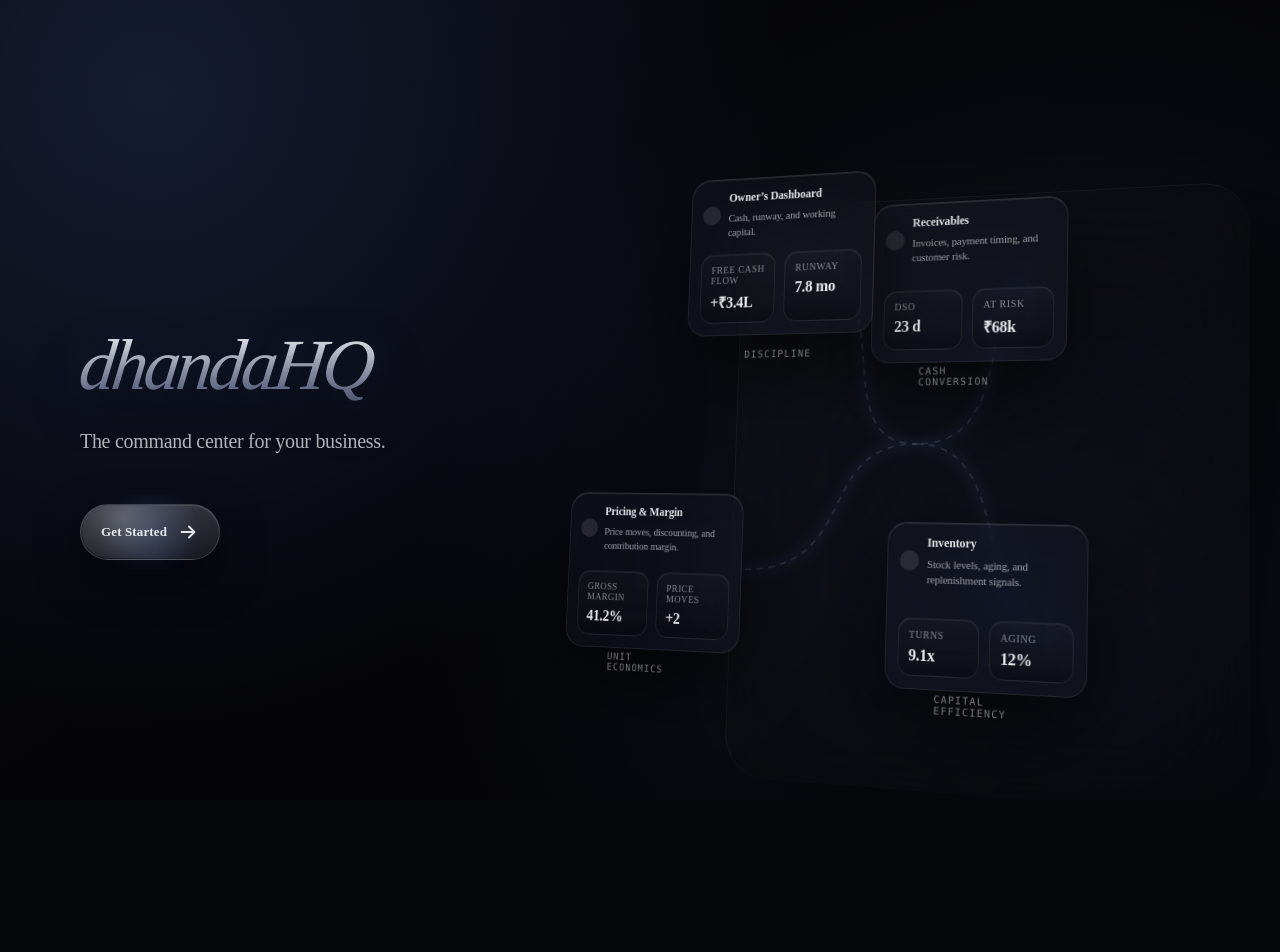
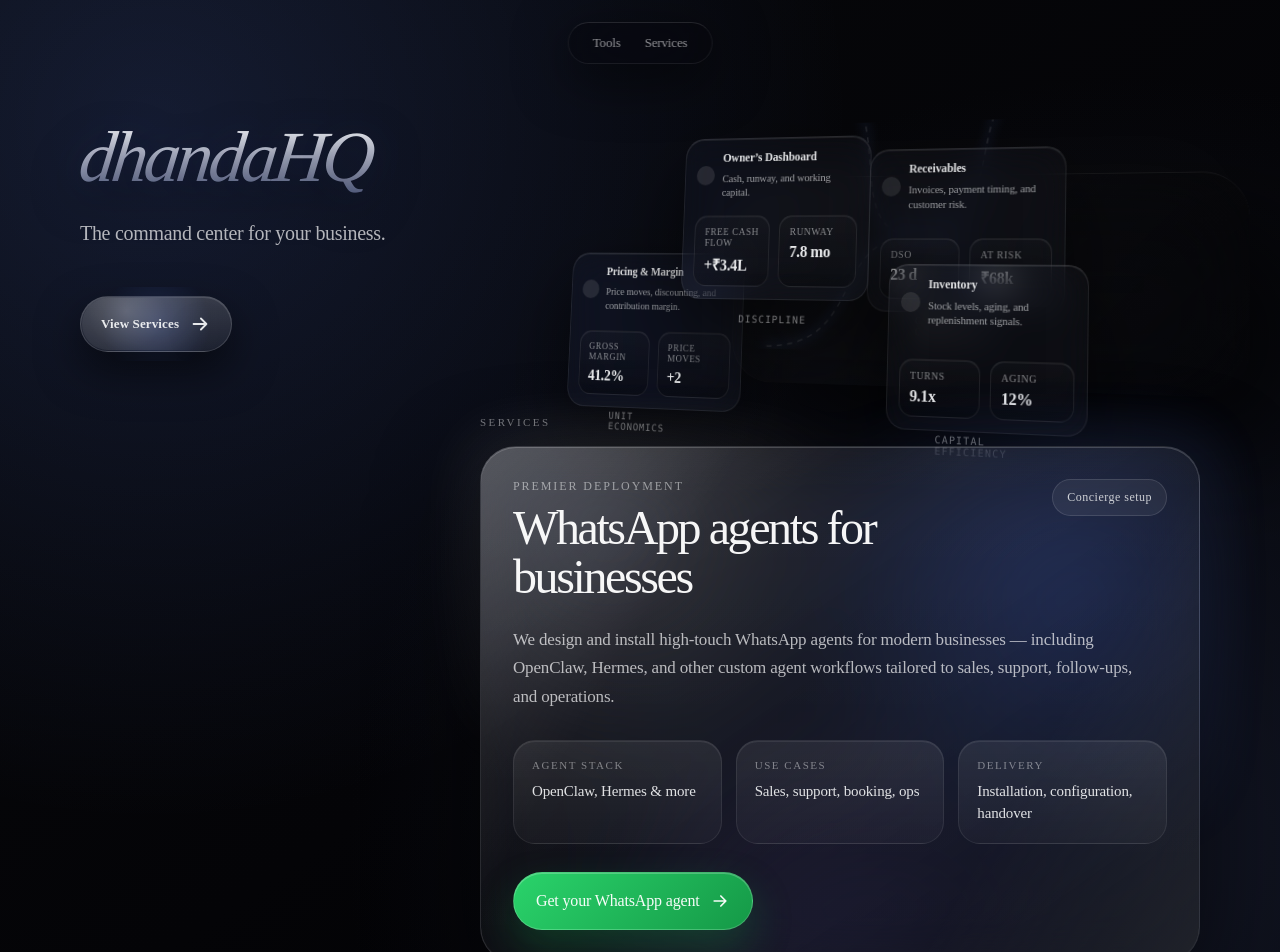
Before and after one commit to abhavk/dhanda-hq, a Next.js app: page / in a window 1280 px wide. Shown: the top 952 px of the page. Before the commit the page ends 800 px from the top, so only its background shows below. Built offline with nearby package versions, Linux system fonts and the light colour scheme.

Commit message:
Restore services nav and v158 WhatsApp agents panel

```diff
--- a/app/page.module.css
+++ b/app/page.module.css
@@ -43,6 +43,44 @@
   color: var(--text-primary);
 }
 
+.nav {
+  position: fixed;
+  top: 22px;
+  left: 50%;
+  transform: translateX(-50%);
+
+  display: flex;
+  align-items: center;
+  gap: 32px;
+  padding: 12px 24px;
+
+  background: rgba(5, 6, 10, 0.42);
+  backdrop-filter: blur(30px) saturate(120%);
+  -webkit-backdrop-filter: blur(28px) saturate(135%);
+
+  border: 1px solid rgba(255, 255, 255, 0.08);
+  border-top: 1px solid rgba(255, 255, 255, 0.12);
+  border-radius: var(--radius-pill);
+  z-index: 100;
+  box-shadow: 0 14px 54px rgba(0, 0, 0, 0.58);
+}
+
+.navLinks {
+  display: flex;
+  gap: 24px;
+}
+
+.navLinks a {
+  color: rgba(246, 247, 248, 0.58);
+  text-decoration: none;
+  font-size: 13px;
+  font-weight: 430;
+  transition: color 0.2s ease;
+}
+
+.navLinks a:hover {
+  color: rgba(246, 247, 248, 0.92);
+}
 
 .main {
   flex: 1;
@@ -88,7 +126,6 @@
   margin-bottom: 22px;
   color: var(--text-primary);
 
-  /* Slanted, but controlled + authoritative */
   font-style: italic;
   transform: skewX(-7deg);
   display: inline-block;
@@ -131,6 +168,7 @@
   border: 1px solid rgba(255, 255, 255, 0.14);
   cursor: pointer;
   position: relative;
+  text-decoration: none;
 
   box-shadow:
     0 18px 44px rgba(0, 0, 0, 0.55),
@@ -353,7 +391,6 @@
   color: rgba(246, 247, 248, 0.95);
 }
 
-
 .playIndicator {
   align-self: flex-end;
   width: 24px;
@@ -496,6 +533,196 @@
   right: -20px;
 }
 
+.servicesSection {
+  width: 100%;
+  padding: 32px 80px 80px;
+}
+
+.servicesInner {
+  max-width: 1600px;
+  margin: 0 auto;
+  display: flex;
+  justify-content: flex-end;
+}
+
+.servicePanel {
+  position: relative;
+  width: 100%;
+  max-width: 720px;
+}
+
+.serviceEyebrow {
+  margin-bottom: 18px;
+  font-size: 11px;
+  letter-spacing: 0.22em;
+  text-transform: uppercase;
+  color: rgba(246, 247, 248, 0.46);
+}
+
+.serviceShell {
+  position: relative;
+  border-radius: 36px;
+}
+
+.serviceGlow {
+  position: absolute;
+  inset: -24px;
+  border-radius: 44px;
+  background:
+    radial-gradient(circle at 20% 20%, rgba(255, 255, 255, 0.14) 0%, transparent 34%),
+    radial-gradient(circle at 80% 30%, rgba(95, 134, 255, 0.28) 0%, transparent 38%),
+    radial-gradient(circle at 50% 100%, rgba(166, 136, 255, 0.18) 0%, transparent 42%);
+  filter: blur(26px);
+  opacity: 0.95;
+  pointer-events: none;
+}
+
+.serviceCard {
+  position: relative;
+  overflow: hidden;
+  padding: 32px;
+  border-radius: 36px;
+  background:
+    linear-gradient(145deg, rgba(255, 255, 255, 0.12) 0%, rgba(255, 255, 255, 0.04) 24%, rgba(11, 13, 20, 0.78) 100%),
+    linear-gradient(180deg, rgba(255, 255, 255, 0.04), rgba(255, 255, 255, 0.01));
+  border: 1px solid rgba(255, 255, 255, 0.12);
+  box-shadow:
+    0 34px 100px rgba(0, 0, 0, 0.58),
+    inset 0 1px 0 rgba(255, 255, 255, 0.18),
+    inset 0 -1px 0 rgba(255, 255, 255, 0.04);
+  backdrop-filter: blur(26px) saturate(140%);
+  -webkit-backdrop-filter: blur(26px) saturate(140%);
+}
+
+.serviceCard::before {
+  content: '';
+  position: absolute;
+  inset: 0;
+  background: linear-gradient(120deg, rgba(255, 255, 255, 0.14) 0%, transparent 26%, transparent 72%, rgba(255, 255, 255, 0.08) 100%);
+  pointer-events: none;
+}
+
+.serviceHeader {
+  position: relative;
+  z-index: 1;
+  display: flex;
+  align-items: flex-start;
+  justify-content: space-between;
+  gap: 16px;
+}
+
+.serviceKicker {
+  margin: 0 0 10px;
+  font-size: 12px;
+  letter-spacing: 0.16em;
+  text-transform: uppercase;
+  color: rgba(246, 247, 248, 0.52);
+}
+
+.serviceTitle {
+  margin: 0;
+  font-size: clamp(32px, 4vw, 48px);
+  line-height: 1.02;
+  letter-spacing: -0.05em;
+  font-weight: 520;
+  color: rgba(255, 255, 255, 0.96);
+}
+
+.serviceBadge {
+  flex-shrink: 0;
+  padding: 10px 14px;
+  border-radius: 999px;
+  border: 1px solid rgba(255, 255, 255, 0.12);
+  background: rgba(255, 255, 255, 0.06);
+  color: rgba(246, 247, 248, 0.8);
+  font-size: 12px;
+  letter-spacing: 0.04em;
+}
+
+.serviceDescription {
+  position: relative;
+  z-index: 1;
+  margin: 24px 0 28px;
+  max-width: 620px;
+  font-size: 17px;
+  line-height: 1.7;
+  color: rgba(246, 247, 248, 0.72);
+}
+
+.serviceHighlights {
+  position: relative;
+  z-index: 1;
+  display: grid;
+  grid-template-columns: repeat(3, minmax(0, 1fr));
+  gap: 14px;
+}
+
+.serviceHighlight {
+  display: flex;
+  flex-direction: column;
+  gap: 10px;
+  padding: 18px;
+  border-radius: 22px;
+  background: linear-gradient(180deg, rgba(255, 255, 255, 0.08) 0%, rgba(255, 255, 255, 0.03) 100%);
+  border: 1px solid rgba(255, 255, 255, 0.08);
+  box-shadow: inset 0 1px 0 rgba(255, 255, 255, 0.08);
+}
+
+.highlightLabel {
+  font-size: 11px;
+  text-transform: uppercase;
+  letter-spacing: 0.14em;
+  color: rgba(246, 247, 248, 0.45);
+}
+
+.highlightValue {
+  font-size: 15px;
+  line-height: 1.45;
+  color: rgba(246, 247, 248, 0.9);
+}
+
+.serviceFooter {
+  position: relative;
+  z-index: 1;
+  margin-top: 28px;
+}
+
+.whatsappButton {
+  display: inline-flex;
+  align-items: center;
+  justify-content: center;
+  gap: 10px;
+  min-height: 58px;
+  padding: 0 22px;
+  border-radius: 999px;
+  text-decoration: none;
+  color: rgba(255, 255, 255, 0.96);
+  background: linear-gradient(135deg, #2ad36b 0%, #159947 100%);
+  border: 1px solid rgba(255, 255, 255, 0.18);
+  box-shadow:
+    0 18px 40px rgba(21, 153, 71, 0.3),
+    inset 0 1px 0 rgba(255, 255, 255, 0.22);
+  transition: transform 0.16s ease, box-shadow 0.2s ease, filter 0.2s ease;
+}
+
+.whatsappButton:hover {
+  transform: translateY(-1px);
+  filter: brightness(1.03);
+  box-shadow:
+    0 22px 48px rgba(21, 153, 71, 0.38),
+    inset 0 1px 0 rgba(255, 255, 255, 0.24);
+}
+
+.whatsappButton svg {
+  width: 20px;
+  height: 20px;
+  stroke: currentColor;
+  stroke-width: 2;
+  stroke-linecap: round;
+  stroke-linejoin: round;
+  fill: none;
+}
+
 @media (max-width: 1024px) {
   .main {
     grid-template-columns: 1fr;
@@ -529,11 +756,26 @@
   .spatialBackdrop {
     transform: none;
   }
+
+  .servicesSection {
+    padding: 24px 40px 56px;
+  }
+
+  .servicesInner {
+    justify-content: center;
+  }
+
+  .servicePanel {
+    max-width: 100%;
+  }
+
+  .serviceHighlights {
+    grid-template-columns: 1fr;
+  }
 }
 
 @media (max-width: 640px) {
   .nav {
-    /* Keep the pill centered on mobile instead of stretching full-width */
     width: fit-content;
     max-width: calc(100% - 32px);
     left: 50%;
@@ -570,10 +812,34 @@
     margin: 0 auto;
   }
 
-
   .spatialBackdrop {
     inset: 0;
     border-radius: 28px;
+  }
+
+  .servicesSection {
+    padding: 12px 20px 40px;
+  }
+
+  .serviceCard {
+    padding: 24px;
+    border-radius: 28px;
+  }
+
+  .serviceHeader {
+    flex-direction: column;
+  }
+
+  .serviceTitle {
+    font-size: 32px;
+  }
+
+  .serviceDescription {
+    font-size: 16px;
+  }
+
+  .whatsappButton {
+    width: 100%;
   }
 
   .cardVideo {
--- a/app/page.tsx
+++ b/app/page.tsx
@@ -3,25 +3,32 @@
 export default function Home() {
   return (
     <div className={styles.page}>
+      <nav className={styles.nav}>
+        <div className={styles.navLinks}>
+          <a href="#">Tools</a>
+          <a href="#services">Services</a>
+        </div>
+      </nav>
+
       <main className={styles.main}>
         <section className={styles.textSection}>
           <h1 className={styles.h1}>dhandaHQ</h1>
           <p className={styles.subhead}>The command center for your business.</p>
 
           <div className={styles.ctaGroup}>
-            <button className={styles.btnPrimary} aria-label="Get Started">
-              <span className={styles.btnLabel}>Get Started</span>
+            <a className={styles.btnPrimary} href="#services" aria-label="View Services">
+              <span className={styles.btnLabel}>View Services</span>
               <svg viewBox="0 0 24 24" aria-hidden="true">
                 <path d="M5 12h14m0 0l-6-6m6 6l-6 6" />
               </svg>
-            </button>
+            </a>
           </div>
         </section>
 
-        <section className={styles.canvasSection} aria-hidden="true">
+        <section className={styles.canvasSection}>
           <div className={styles.spatialBackdrop} />
           <div className={styles.spatialScene}>
-            <svg className={styles.splines} viewBox="0 0 600 600" preserveAspectRatio="xMidYMid slice">
+            <svg className={styles.splines} viewBox="0 0 600 600" preserveAspectRatio="xMidYMid slice" aria-hidden="true">
               <path className={styles.splineGlow} d="M160 120 C 300 120, 200 300, 300 300" />
               <path className={styles.splinePath} d="M160 120 C 300 120, 200 300, 300 300" />
               <path className={styles.splineGlow} d="M130 420 C 250 420, 200 300, 300 300" />
@@ -118,6 +125,61 @@
           </div>
         </section>
       </main>
+
+      <section className={styles.servicesSection} id="services">
+        <div className={styles.servicesInner}>
+          <div className={styles.servicePanel}>
+            <div className={styles.serviceEyebrow}>Services</div>
+            <div className={styles.serviceShell}>
+              <div className={styles.serviceGlow} />
+              <div className={styles.serviceCard}>
+                <div className={styles.serviceHeader}>
+                  <div>
+                    <p className={styles.serviceKicker}>Premier Deployment</p>
+                    <h2 className={styles.serviceTitle}>WhatsApp agents for businesses</h2>
+                  </div>
+                  <div className={styles.serviceBadge}>Concierge setup</div>
+                </div>
+
+                <p className={styles.serviceDescription}>
+                  We design and install high-touch WhatsApp agents for modern businesses — including OpenClaw,
+                  Hermes, and other custom agent workflows tailored to sales, support, follow-ups, and operations.
+                </p>
+
+                <div className={styles.serviceHighlights}>
+                  <div className={styles.serviceHighlight}>
+                    <span className={styles.highlightLabel}>Agent stack</span>
+                    <span className={styles.highlightValue}>OpenClaw, Hermes & more</span>
+                  </div>
+                  <div className={styles.serviceHighlight}>
+                    <span className={styles.highlightLabel}>Use cases</span>
+                    <span className={styles.highlightValue}>Sales, support, booking, ops</span>
+                  </div>
+                  <div className={styles.serviceHighlight}>
+                    <span className={styles.highlightLabel}>Delivery</span>
+                    <span className={styles.highlightValue}>Installation, configuration, handover</span>
+                  </div>
+                </div>
+
+                <div className={styles.serviceFooter}>
+                  <a
+                    className={styles.whatsappButton}
+                    href="https://wa.me/917799022048?text=Hi%2C%20I%20want%20to%20get%20a%20whatsapp%20agent.%20Please%20tell%20me%20the%20next%20steps."
+                    target="_blank"
+                    rel="noreferrer"
+                    aria-label="Contact on WhatsApp"
+                  >
+                    <span>Get your WhatsApp agent</span>
+                    <svg viewBox="0 0 24 24" aria-hidden="true">
+                      <path d="M5 12h14m0 0l-6-6m6 6l-6 6" />
+                    </svg>
+                  </a>
+                </div>
+              </div>
+            </div>
+          </div>
+        </div>
+      </section>
     </div>
   );
 }
```
Also changed, not shown: 1 other file (tests, documents, lock files or other folders).
